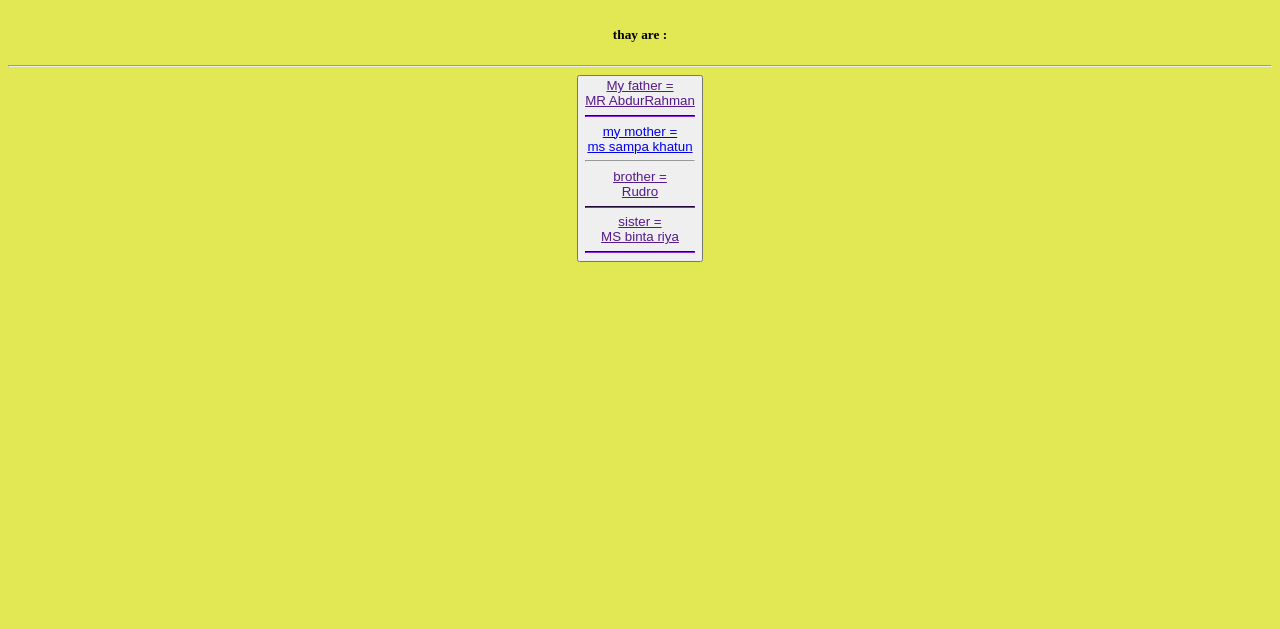
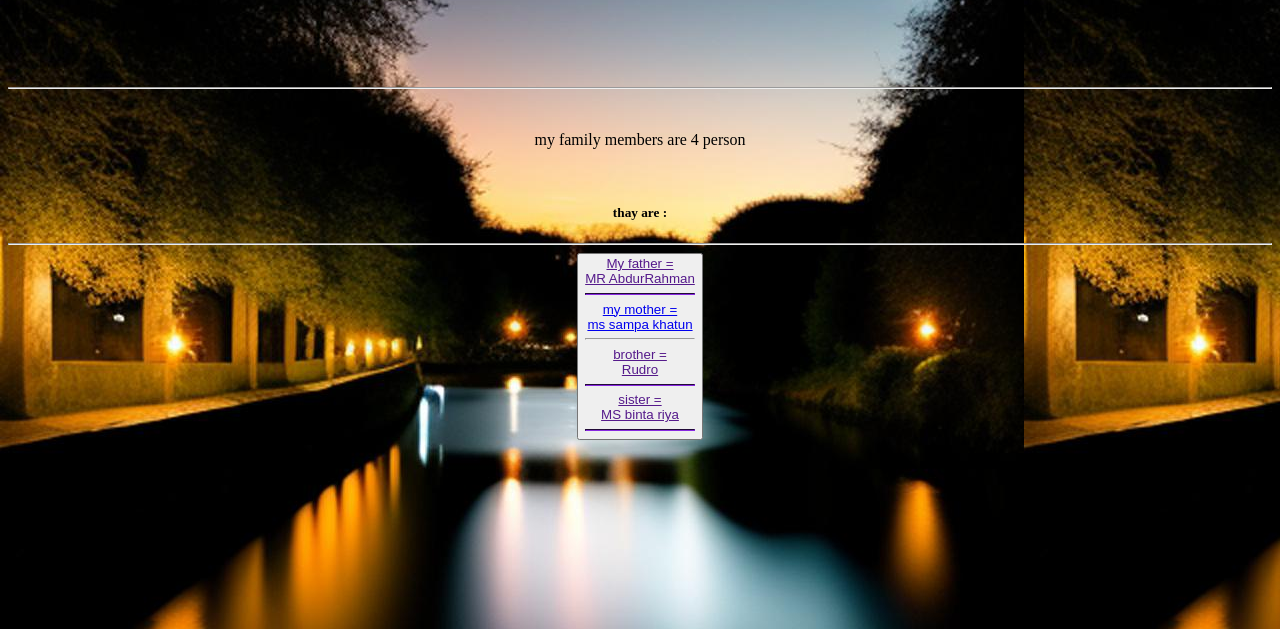
Before and after one commit to sampakhatun/lisi.op.me, a plain HTML site: page index.html in a window 1280 px wide. Shown: the part 171-800 px from the top of the page. Drawn offline with Linux system fonts and the light colour scheme.

```diff
--- a/index.html
+++ b/index.html
@@ -6,10 +6,20 @@
 
         </head>
 
-                <body bgcolor="E2E754">
+                <body background="AI_Generated_Image_2024-01-15_443013183031201.png">
+                    <center>
+                 <br>
+                 <br>
 
-                    <center>
+                 <br><br><br>
+
+
                     <h1> My name is rudro.</h1>
+
+<br><br><br><br>
+
+
+
                         <hr> <br>
                        <p> my family members are 4 person</p><br>
                        <h5>thay are :</h5><hr>
```
Also changed, not shown: AI_Generated_Image_2024-01-15_443013183031201.png (added).
